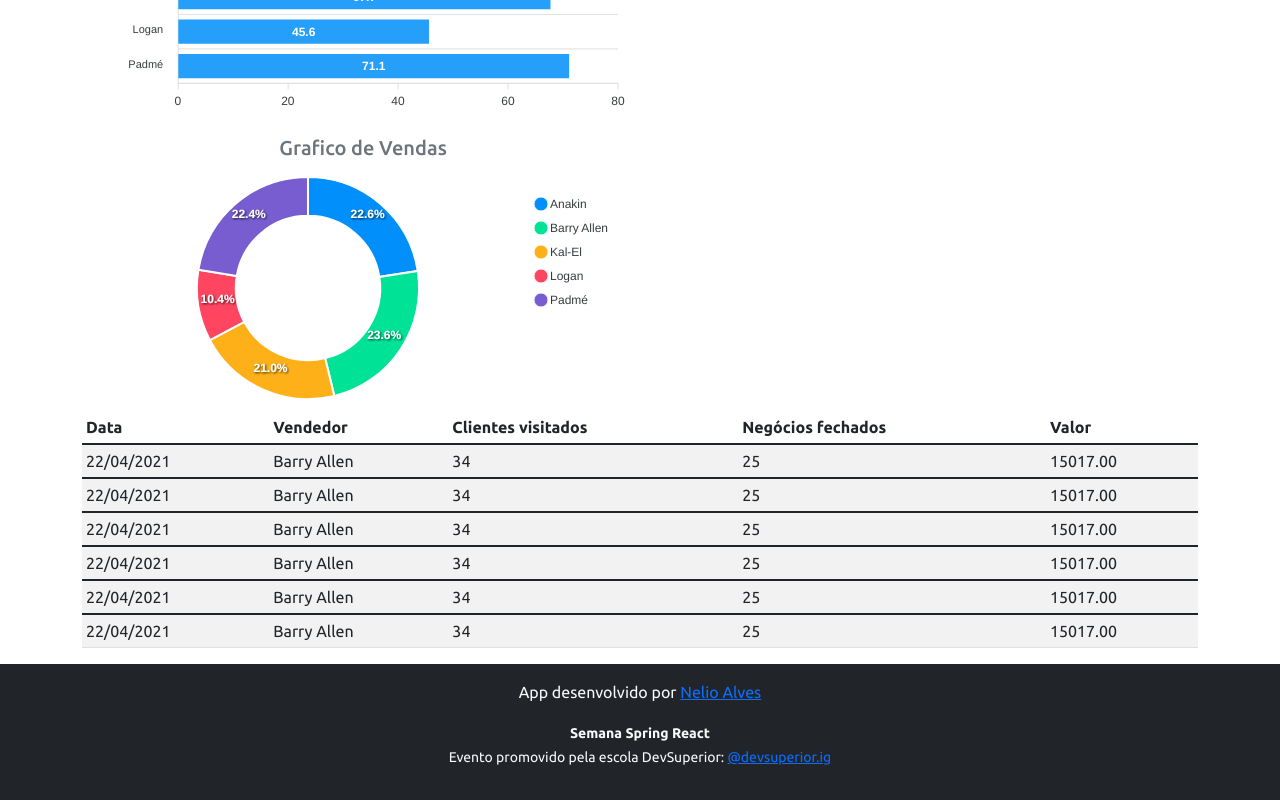
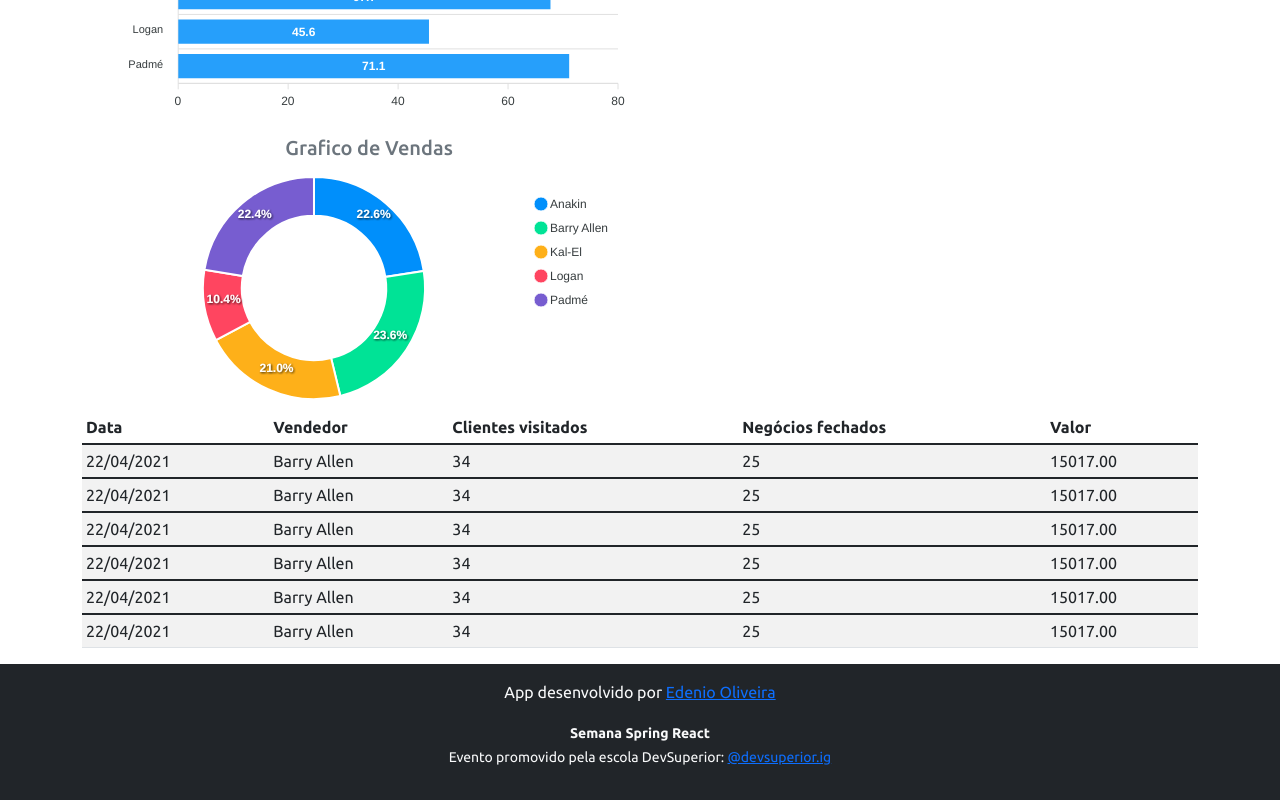
Before and after one commit to edenio/projeto-sds5, a React (Create React App) app in the folder frontend/: page / in a window 1280 px wide. Shown: the part 312-1112 px from the top of the page. Built offline with nearby package versions, Linux system fonts and the light colour scheme.

Commit message:
Static charts

```diff
--- a/frontend/src/App.tsx
+++ b/frontend/src/App.tsx
@@ -15,11 +15,13 @@ function App() {
             <BarChart />
           </div>
         </div>
+        <div className="container">
         <div className="row px-3">
           <div className="col-sm-6">
             <h5 className="text-center text-secondary">Grafico de Vendas</h5>
             <DonutChart />
           </div>
+        </div>
         </div>
         <DataTable />
       </div>
--- a/frontend/src/components/Footer/index.tsx
+++ b/frontend/src/components/Footer/index.tsx
@@ -2,7 +2,7 @@ const Footer = () => {
     return (
         <footer className="footer mt-auto py-3 bg-dark">
         <div className="container">
-          <p className="text-light">App desenvolvido por <a href="https://github.com/acenelio" target="_blank" rel="noreferrer">Nelio Alves</a></p>
+          <p className="text-light">App desenvolvido por <a href="https://github.com/edenio" target="_blank" rel="noreferrer">Edenio Oliveira</a></p>
           <p className="text-light"><small><strong>Semana Spring React</strong><br/>
             Evento promovido pela escola DevSuperior: <a href="https://instagram.com/devsuperior.ig" target="_blank" rel="noreferrer">@devsuperior.ig</a></small></p>
         </div>
```
